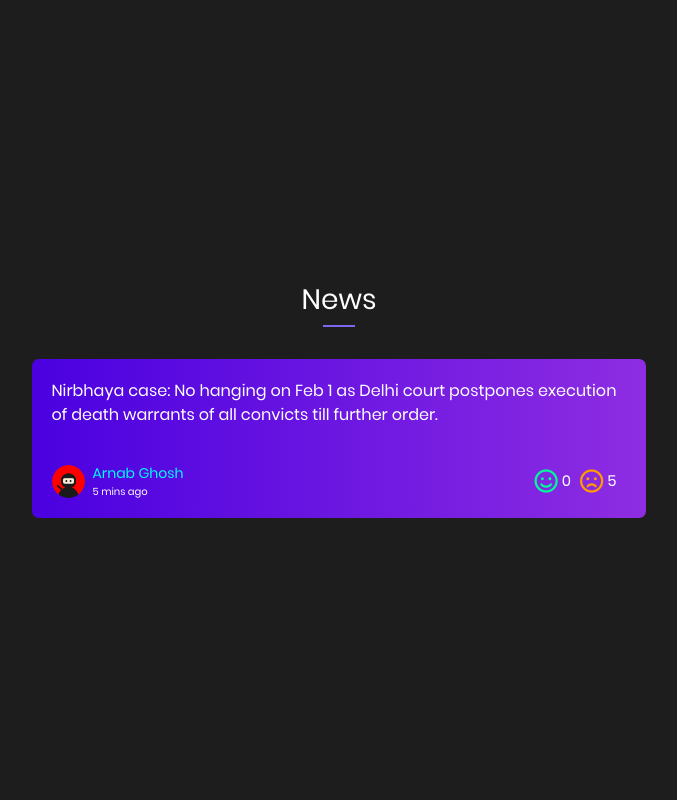
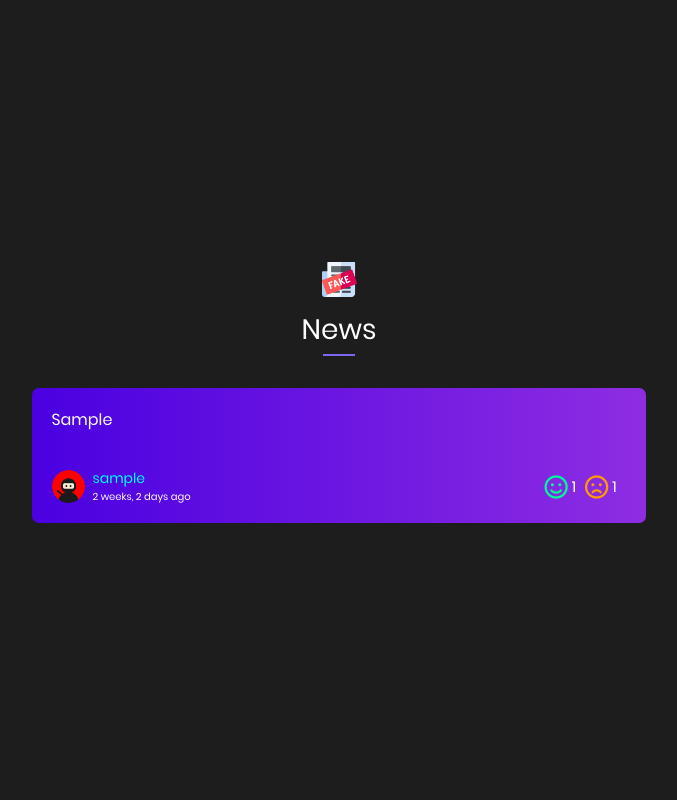
Before and after one commit to SubCoder1/NewsFresh, a Django app: page / in a window 1280 px wide. Shown: the whole page, without its empty margins (301-978 px from the left). Run offline with Django 3.2, Linux system fonts and the light colour scheme; tables that the repository leaves empty hold one stand-in row (values such as "Sample post"); some libraries are stand-ins or nearby versions; some web fonts are replaced.

Commit message:
updated template

```diff
--- a/fake_news_classifier/Dashboard/static/css/main.css
+++ b/fake_news_classifier/Dashboard/static/css/main.css
@@ -66,6 +66,10 @@ a {
 
 a:hover {
     color: mediumaquamarine;
+}
+
+.prod-logo {
+    height: 35px;
 }
 
 .headline {
--- a/fake_news_classifier/Dashboard/templates/dashboard.html
+++ b/fake_news_classifier/Dashboard/templates/dashboard.html
@@ -13,41 +13,46 @@
 	<link rel="stylesheet" href="https://stackpath.bootstrapcdn.com/bootstrap/4.4.1/css/bootstrap.min.css" integrity="sha384-Vkoo8x4CGsO3+Hhxv8T/Q5PaXtkKtu6ug5TOeNV6gBiFeWPGFN9MuhOf23Q9Ifjh" crossorigin="anonymous">
   <link href="https://fonts.googleapis.com/css?family=Barriecito&display=swap" rel="stylesheet">
   <link rel="stylesheet" href="https://use.fontawesome.com/releases/v5.6.3/css/all.css" integrity="sha384-UHRtZLI+pbxtHCWp1t77Bi1L4ZtiqrqD80Kn4Z8NTSRyMA2Fd33n5dQ8lWUE00s/" crossorigin="anonymous">
-	<link rel="icon" type="image/png" sizes="16x16" href="{% static 'login/img/favicon.jpeg' %}">
+	<link rel="icon" type="image/png" sizes="16x16" href="{% static 'img/prod-logo.png' %}">
 	<link rel="stylesheet" type="text/css" href="{% static 'css/main.css' %}">
 	<title>Dashboard</title>
   </head>
   <body>
     <div class="container-fluid">
+        <div class="logo">
+          <img alt="logo" src="{% static 'img/prod-logo.png' %}" class="prod-logo"/>
+        </div>
         <h3 class="headline">News</h3>
         <div class="headline-border"></div>
         <div class="news-wrapper">
+          {% for n in news %}
             <div class="card post-card index-post-card">
               <div class="card-body">
-              Nirbhaya case: No hanging on Feb 1 as Delhi court postpones execution of death warrants of all convicts till further order.
+                {{ n.news }}
               </div>
               <div class="card-footer">
                   <div class="d-flex justify-content-between align-items-center">
                     <div class="d-flex justify-content-between align-items-center">
                         <div class="mr-0">
-                          <img src="{% static 'img/arnab.png' %}" alt="arnab_prof_pic" class="rounded-circle post-profile-img">
+                            <img src="{% static 'img/default.png' %}" alt="arnab_prof_pic" class="rounded-circle post-profile-img">
                         </div>
                         <div class="ml-2">
                             <div class="h5 m-0 body">
-                            <a class="post_user_link" href="#">Arnab Ghosh</a>
+                              <a class="post_user_link" href="#">{{ n.user.username }}</a>
                             </div>
-                          <h6>5 mins ago</h6>
+                            <h6>{{ n.date_time|timesince }} ago</h6>
                         </div>
                     </div>
                     <div class="upvote-downvote-wrapper">
                       <i class="fas fa-smile"></i>
-                    <h5 class="upvote">0</h5>
+                      <h5 class="upvote">{{ n.news_conn.upvote_count }}</h5>
                       <i class="fas fa-frown"></i>
-                    <h5 class="downvote">5</h5>
+                      <h5 class="downvote">{{ n.news_conn.downvote_count }}</h5>
                     </div>
                   </div>
               </div>
             </div>
+          {% endfor %}
         </div>
     </div>
 
```
Lines whose indentation alone changed are shown as unchanged.
